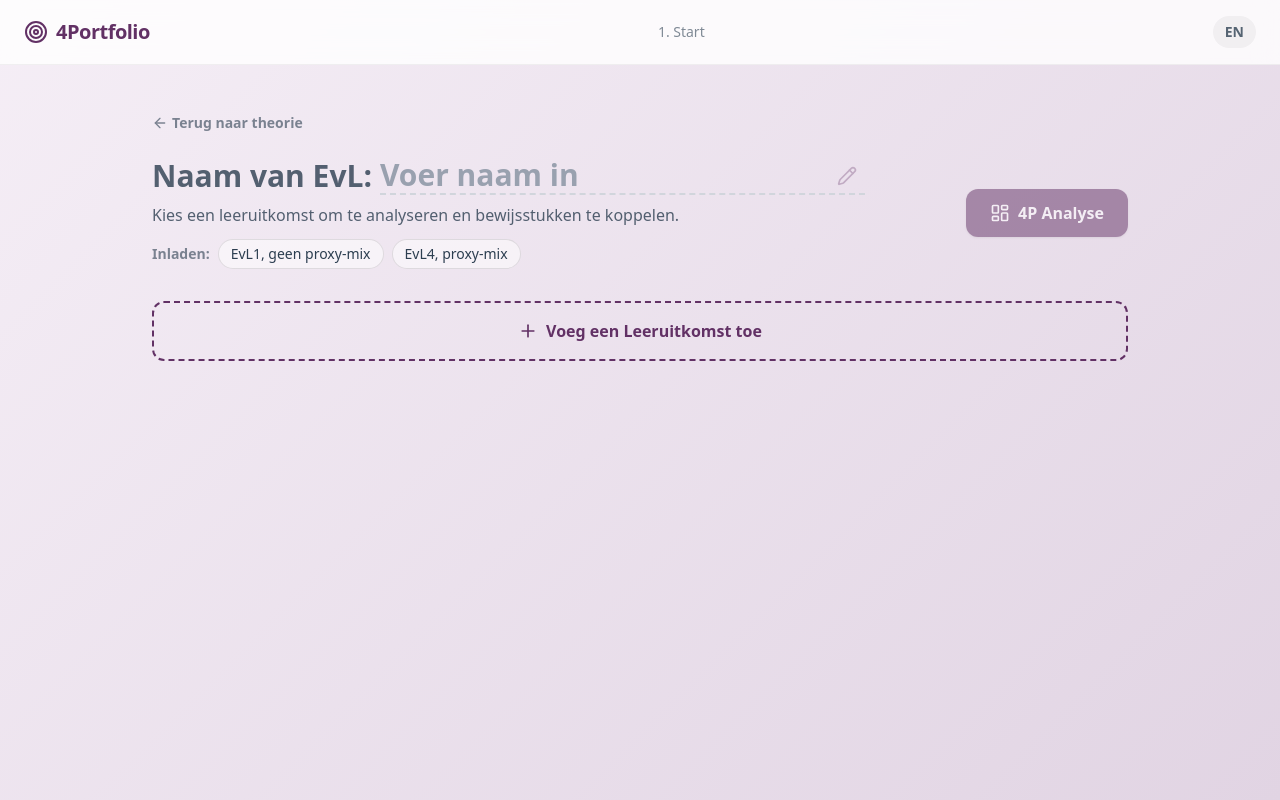
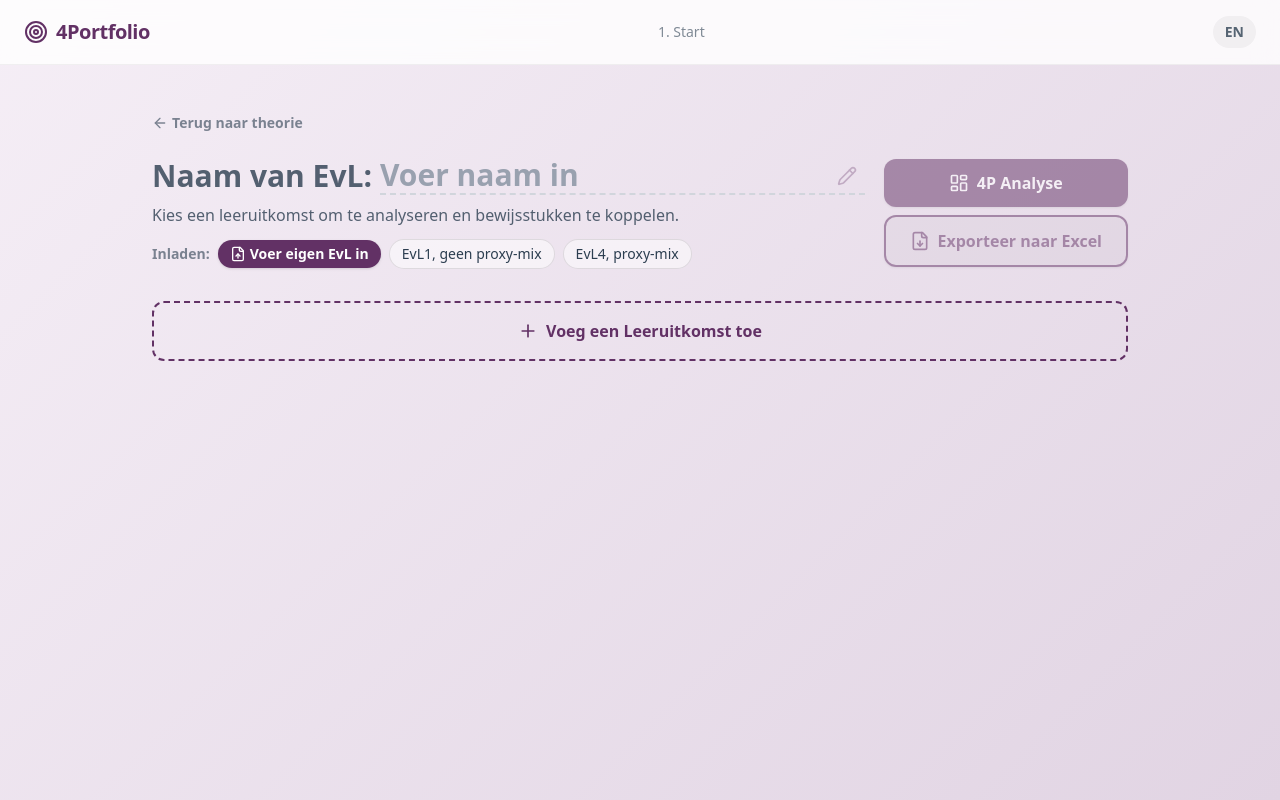
Before and after one commit to tagerbrands/4Portfolio, a React (Vite) app: page / in a window 1280 px wide. Both pictures are taken after a click on the button "START". Built offline with nearby package versions, Linux system fonts and the light colour scheme.

Commit message:
Export and import functions

```diff
--- a/package.json
+++ b/package.json
@@ -26,7 +26,8 @@
     "react-dom": "^19.0.0",
     "recharts": "^3.8.1",
     "tailwind-merge": "^3.5.0",
-    "vite": "^6.2.0"
+    "vite": "^6.2.0",
+    "xlsx": "^0.18.5"
   },
   "devDependencies": {
     "@types/express": "^4.17.21",
--- a/src/App.tsx
+++ b/src/App.tsx
@@ -1,8 +1,9 @@
 import React, { useState, useMemo, useEffect, useRef } from 'react';
 import { motion, AnimatePresence } from 'motion/react';
-import { BookOpen, Target, FileText, Award, ArrowRight, ArrowLeft, CheckCircle, AlertTriangle, RefreshCw, User, Plus, Trash2, Info, ChevronLeft, ChevronRight, LayoutDashboard, X, ExternalLink, PieChart, Users, CheckCircle2, ChevronDown, ChevronUp, RotateCcw, Triangle, Search, Pencil, Edit2, Layers, Globe } from 'lucide-react';
+import { BookOpen, Target, FileText, Award, ArrowRight, ArrowLeft, CheckCircle, AlertTriangle, RefreshCw, User, Plus, Trash2, Info, ChevronLeft, ChevronRight, LayoutDashboard, X, ExternalLink, PieChart, Users, CheckCircle2, ChevronDown, ChevronUp, RotateCcw, Triangle, Search, Pencil, Edit2, Layers, Globe, FileUp, FileDown } from 'lucide-react';
 import { Radar, RadarChart, PolarGrid, PolarAngleAxis, PolarRadiusAxis, ResponsiveContainer, Tooltip } from 'recharts';
 import html2pdf from 'html2pdf.js';
+import * as XLSX from 'xlsx';
 import { useTranslation, Language } from './i18n';
 import { LEARNING_OUTCOMES, EVL_1_FYSIO, THE_4_PS, PType, TRIANGLE_THEORY, MISALIGNMENT_THEORY, AFSTUDEERONDERZOEK_DEFAULT_PORTFOLIO, NEW_EVL_OUTCOMES, NEW_EVL_DEFAULT_PORTFOLIO, EVL4_OUTCOMES, EVL4_DEFAULT_PORTFOLIO } from './data';
 
@@ -459,6 +460,133 @@ function Dashboard({ portfolio, setPortfolio, learningOutcomes, setLearningOutco
     setEditingLOId(null);
   };
 
+  const fileInputRef = useRef<HTMLInputElement>(null);
+
+  const exportToExcel = () => {
+    const rows: any[] = [];
+
+    if (learningOutcomes.length === 0) {
+      alert(t("Geen data om te exporteren"));
+      return;
+    }
+
+    learningOutcomes.forEach((lo) => {
+      const parts = portfolio[lo.id] || [];
+      if (parts.length === 0) {
+         rows.push({
+           "LUK Nummer": lo.id,
+           "LUK Beschrijving": lo.text,
+           "Onderdeel ID": "",
+           "Onderdeel Beschrijving": "",
+           "Bewijs Naam": "",
+           "Bewijs Type": "",
+           "Stakeholders": ""
+         });
+      } else {
+        parts.forEach((part) => {
+          if (part.evidence.length === 0) {
+            rows.push({
+               "LUK Nummer": lo.id,
+               "LUK Beschrijving": lo.text,
+               "Onderdeel ID": part.id,
+               "Onderdeel Beschrijving": part.text,
+               "Bewijs Naam": "",
+               "Bewijs Type": "",
+               "Stakeholders": ""
+            });
+          } else {
+            part.evidence.forEach(ev => {
+              rows.push({
+                 "LUK Nummer": lo.id,
+                 "LUK Beschrijving": lo.text,
+                 "Onderdeel ID": part.id,
+                 "Onderdeel Beschrijving": part.text,
+                 "Bewijs Naam": ev.name,
+                 "Bewijs Type": ev.type,
+                 "Stakeholders": ev.stakeholders
+              });
+            });
+          }
+        });
+      }
+    });
+
+    const ws = XLSX.utils.json_to_sheet(rows);
+    const wb = XLSX.utils.book_new();
+    XLSX.utils.book_append_sheet(wb, ws, "Portfolio");
+    XLSX.writeFile(wb, `Portfolio_${evlName || 'Export'}.xlsx`);
+  };
+
+  const handleImportExcel = (e: React.ChangeEvent<HTMLInputElement>) => {
+    const file = e.target.files?.[0];
+    if (!file) return;
+
+    const reader = new FileReader();
+    reader.onload = (evt) => {
+      try {
+        const bstr = evt.target?.result;
+        const wb = XLSX.read(bstr, { type: 'binary' });
+        const wsname = wb.SheetNames[0];
+        const ws = wb.Sheets[wsname];
+        const data = XLSX.utils.sheet_to_json<any>(ws);
+
+        const newLOs: {id: string, text: string}[] = [];
+        const newPortfolio: Record<string, LOPart[]> = {};
+
+        data.forEach(row => {
+          const loId = String(row["LUK Nummer"] || "").trim();
+          const loText = String(row["LUK Beschrijving"] || "").trim();
+          const partId = String(row["Onderdeel ID"] || "").trim();
+          const partText = String(row["Onderdeel Beschrijving"] || "").trim();
+          const evName = String(row["Bewijs Naam"] || "").trim();
+          const evType = String(row["Bewijs Type"] || "").trim() as PType;
+          const evStakeholders = String(row["Stakeholders"] || "").trim();
+
+          if (!loId || loId === "undefined") return;
+
+          if (!newLOs.find(l => l.id === loId)) {
+            newLOs.push({ id: loId, text: loText });
+          }
+
+          if (partId && partId !== "undefined") {
+            if (!newPortfolio[loId]) {
+              newPortfolio[loId] = [];
+            }
+
+            let part = newPortfolio[loId].find(p => p.id === partId);
+            if (!part) {
+              part = {
+                id: partId,
+                text: partText,
+                evidence: [],
+                colorClass: HIGHLIGHT_COLORS[newPortfolio[loId].length % HIGHLIGHT_COLORS.length]
+              };
+              newPortfolio[loId].push(part);
+            }
+
+            if (evName && evType && evName !== "undefined" && String(evType) !== "undefined") {
+              part.evidence.push({
+                id: `ev_${Date.now()}_${Math.random().toString(36).substr(2, 9)}`,
+                name: evName,
+                type: evType,
+                stakeholders: evStakeholders && evStakeholders !== "undefined" ? evStakeholders : ""
+              });
+            }
+          }
+        });
+
+        setLearningOutcomes(newLOs);
+        setPortfolio(newPortfolio);
+        setEvlName(file.name.replace(/\.[^/.]+$/, ""));
+      } catch (err) {
+        console.error(err);
+        alert(t("Fout bij het inladen van het Excel bestand"));
+      }
+    };
+    reader.readAsBinaryString(file);
+    e.target.value = '';
+  };
+
   return (
     <motion.div
       initial={{ opacity: 0, y: 20 }}
@@ -490,6 +618,19 @@ function Dashboard({ portfolio, setPortfolio, learningOutcomes, setLearningOutco
           <p className="opacity-80 mb-3">{t("Kies een leeruitkomst om te analyseren en bewijsstukken te koppelen.")}</p>
           <div className="flex items-center gap-2">
             <span className="text-sm opacity-60 font-bold">{t("Inladen:", "Load preset:")}</span>
+            <input
+              type="file"
+              accept=".xlsx, .xls"
+              ref={fileInputRef}
+              onChange={handleImportExcel}
+              className="hidden"
+            />
+            <button
+              onClick={() => fileInputRef.current?.click()}
+              className="text-sm bg-[var(--color-accent)] text-white hover:bg-opacity-90 px-3 py-1 rounded-full transition-colors flex items-center gap-1 font-bold shadow-sm"
+            >
+              <FileUp className="w-4 h-4" /> {t("Voer eigen EvL in", "Upload custom set")}
+            </button>
             <button
               onClick={() => {
                 setEvlName(t("EvL1, geen proxy-mix", "Set1, no proxy mix"));
@@ -512,13 +653,22 @@ function Dashboard({ portfolio, setPortfolio, learningOutcomes, setLearningOutco
             </button>
           </div>
         </div>
+        <div className="flex flex-col gap-2">
           <button
             onClick={onViewTotal}
             disabled={totalEvidence === 0}
-          className={`btn-primary flex items-center gap-2 text-white ${totalEvidence === 0 ? 'opacity-50 cursor-not-allowed' : ''}`}
+            className={`btn-primary flex items-center justify-center gap-2 text-white ${totalEvidence === 0 ? 'opacity-50 cursor-not-allowed' : ''}`}
           >
             <LayoutDashboard className="w-5 h-5" /> <span>4P {t("Analyse", "Analysis")}</span>
           </button>
+          <button
+            onClick={exportToExcel}
+            disabled={learningOutcomes.length === 0}
+            className={`flex items-center justify-center px-6 py-3 font-bold rounded-[12px] transition-transform hover:scale-105 active:scale-95 shadow-sm gap-2 text-[var(--color-accent)] border-2 border-[var(--color-accent)] bg-black/5 hover:bg-black/10 ${learningOutcomes.length === 0 ? 'opacity-50 cursor-not-allowed transform-none' : ''}`}
+          >
+            <FileDown className="w-5 h-5" /> <span>{t("Exporteer naar Excel", "Export to Excel")}</span>
+          </button>
+        </div>
       </div>
 
       <div className="space-y-4">
--- a/src/i18n.tsx
+++ b/src/i18n.tsx
@@ -58,6 +58,10 @@ const dict: Record<string, string> = {
   "Voer naam in": "Enter a name",
   "Terug naar theorie": "Back to Theory",
   "Voeg een Leeruitkomst toe": "Add a Learning Outcome",
+  "Voer eigen EvL in": "Upload custom set",
+  "Exporteer naar Excel": "Export to Excel",
+  "Geen data om te exporteren": "No data to export",
+  "Fout bij het inladen van het Excel bestand": "Error loading Excel file",
   "Let op: alle ingevoerde LUKs zullen worden verwijderd": "Warning: all Learning Outcomes will be removed",
   "Verwijder alle LUKs": "Remove all Learning Outcomes",
   "Bewerk": "Edit",
```
Also changed, not shown: 1 other file (tests, documents, lock files or other folders). Lines whose indentation alone changed are shown as unchanged.
